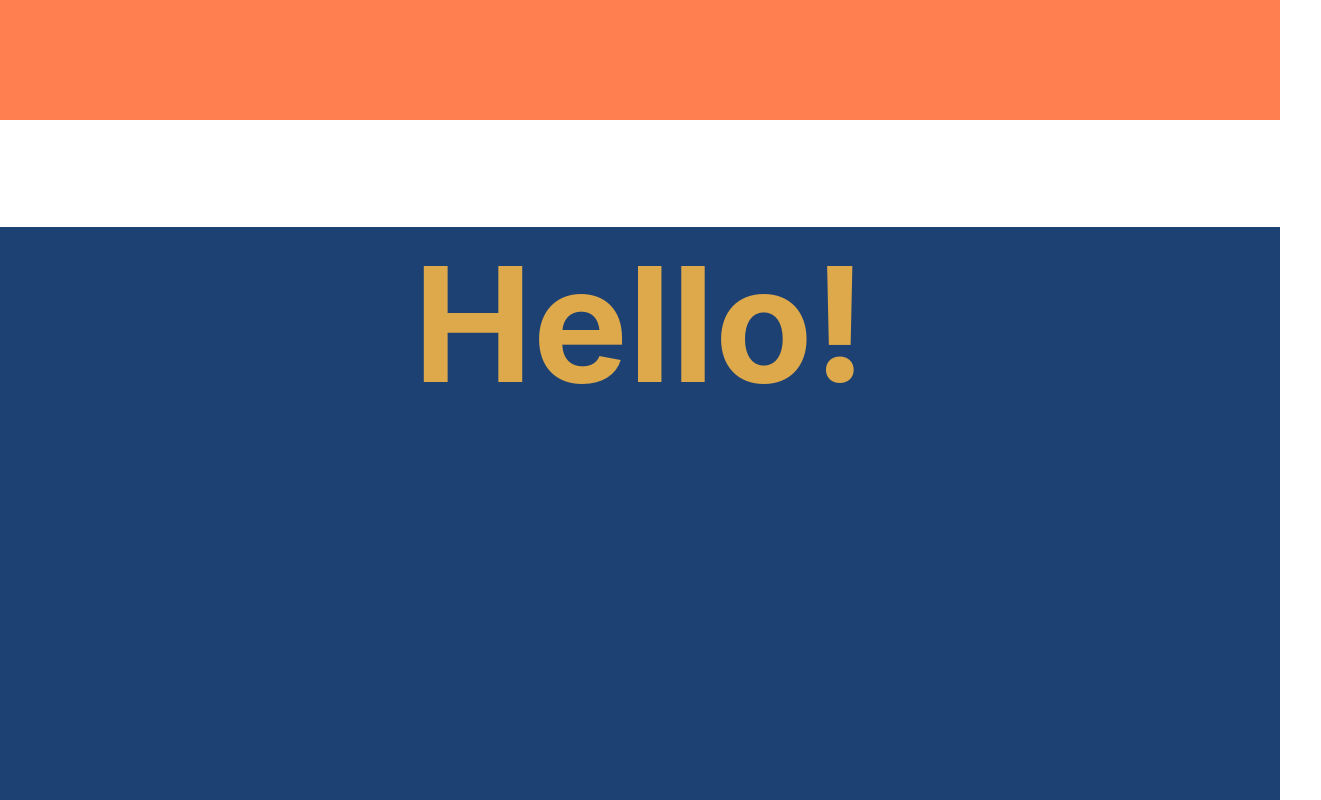
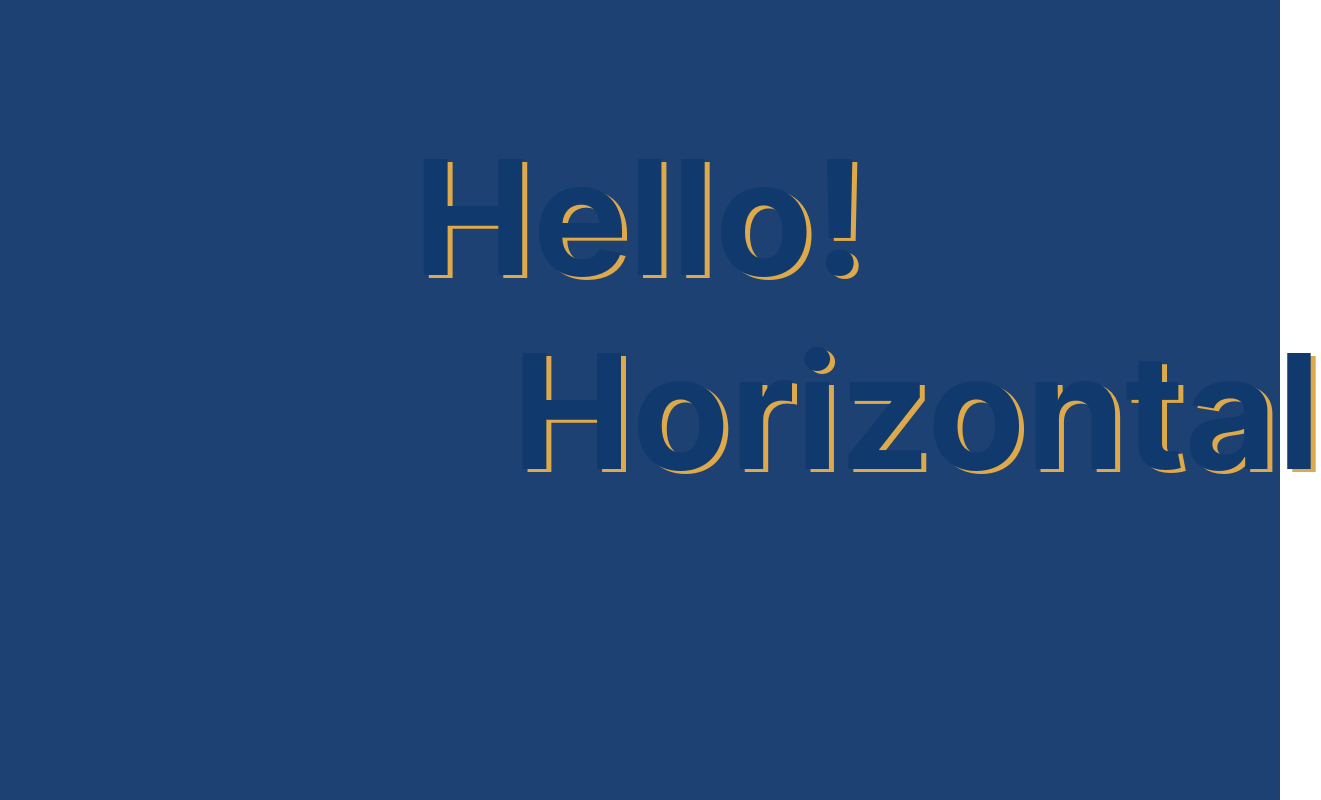
Before and after one commit to jinu-jang/TimeSinkWeb, a React (Create React App) app: page / in a window 1280 px wide. Shown: the part 680-1480 px from the top of the page, 1321 px wide, since content can reach past the window. Built offline with nearby package versions, Linux system fonts and the light colour scheme.

Commit message:
Adding horizontal animation to first page

```diff
--- a/package.json
+++ b/package.json
@@ -14,6 +14,7 @@
     "react": "^17.0.1",
     "react-dom": "^17.0.1",
     "react-scripts": "4.0.1",
+    "react-scroll-parallax": "^2.3.5",
     "styled-components": "^5.2.1",
     "typescript": "^4.1.2",
     "web-vitals": "^0.2.4"
--- a/src/App.tsx
+++ b/src/App.tsx
@@ -1,20 +1,26 @@
 import React from 'react';
 import './App.css';
+import { ParallaxProvider } from 'react-scroll-parallax';
 import FullPageBackground from './components/FullPageBackground';
 import OuroborosPage from './components/OuroborosPage';
 import FirstTestPage from './components/FirstTestPage';
 
 function App() {
-  let children = ['DodgerBlue', 'red', '#99CC33', 'coral'].map((color) => {
+  // let children = ['DodgerBlue', 'red', '#99CC33', 'coral'].map((color) => {
+  //   return <FullPageBackground backgroundColor={color} />
+  // });
+  let children = ['#1E4174', '#1E4174', '#1E4174', '#1E4174'].map((color) => {
     return <FullPageBackground backgroundColor={color} />
   });
   children.unshift(<FirstTestPage/>);
   return (
-    <div className="App">
-      <OuroborosPage >
-        {children}
-      </OuroborosPage>
-    </div>
+    <ParallaxProvider>
+      <div className="App">
+        <OuroborosPage >
+          {children}
+        </OuroborosPage>
+      </div>
+    </ParallaxProvider>
   );
 }
 
--- a/src/components/FirstTestPage.tsx
+++ b/src/components/FirstTestPage.tsx
@@ -1,5 +1,6 @@
 import React from 'react'
 import styled from 'styled-components'
+import { Parallax } from 'react-scroll-parallax'
 
 interface IProps {
 }
@@ -17,8 +18,21 @@ const Background = styled.div<IProps>`
 const Title = styled.h1`
     font-size: 10em;
     text-align: center;
-    color: #DDA94B;
+    text-shadow: 5px 3px 0 #DDA94B;
+    color: #103A6E;
+    margin: 0;
 `;
+
+const Horizontal = styled.h1`
+    font-size: 10em;
+    text-align: center;
+    text-shadow: 5px 3px 0 #DDA94B;
+    color: #103A6E;
+    margin: 0;
+    position: absolute;
+    top: 40%;
+    left: 40%;
+`
 
 export default class FullPageBackground extends React.Component<IProps, IState> {
 
@@ -28,6 +42,12 @@ export default class FullPageBackground extends React.Component<IProps, IState>
                 <Title>
                     Hello!
                 </Title>
+                <Parallax
+                    y={[-70, 70]}
+                    x={[30, -30]}
+                >
+                    <Horizontal className="h1">Horizontal</Horizontal>
+                </Parallax>
             </Background>
         );
     }
```
Also changed, not shown: 1 other file (tests, documents, lock files or other folders).
